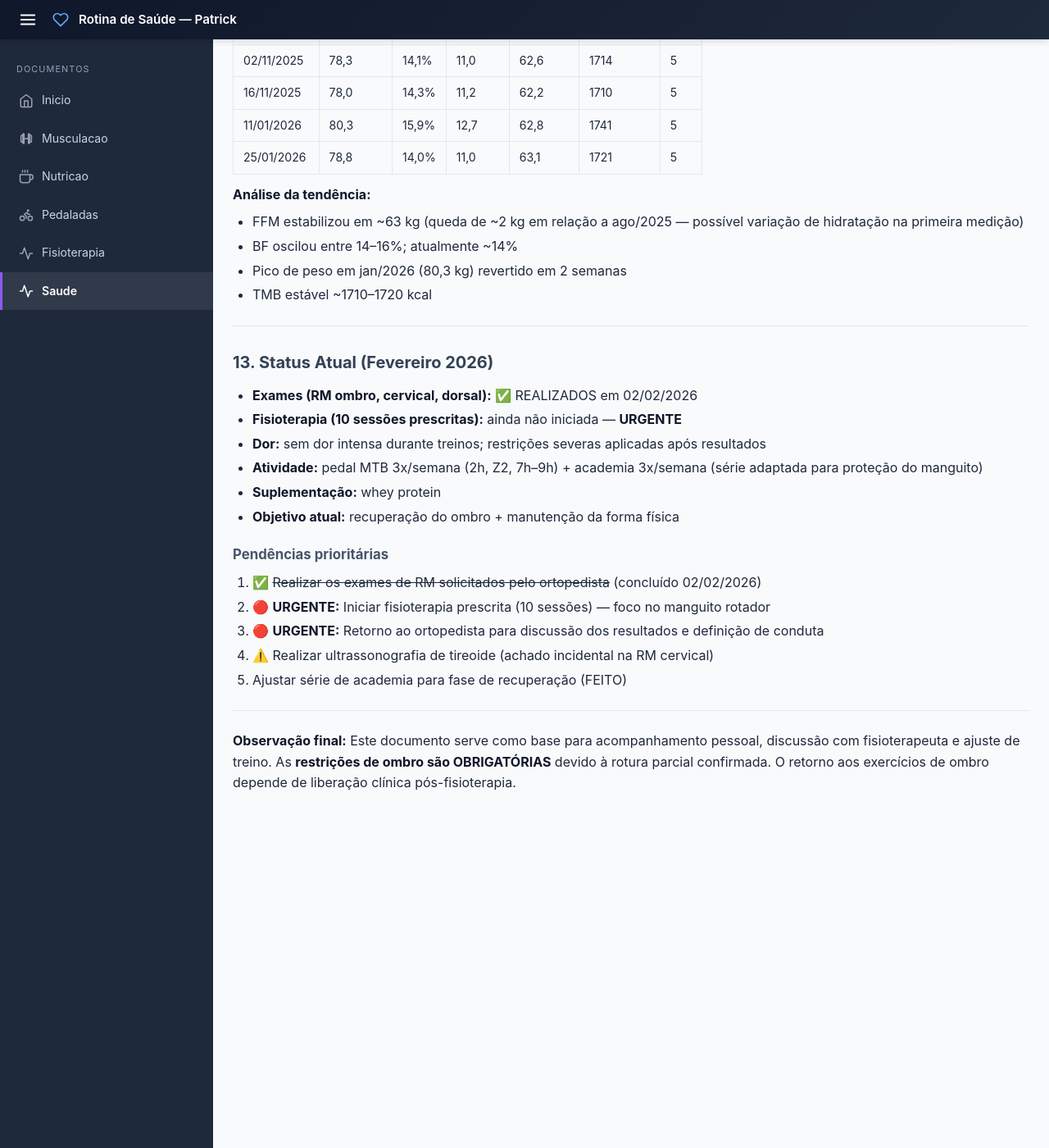
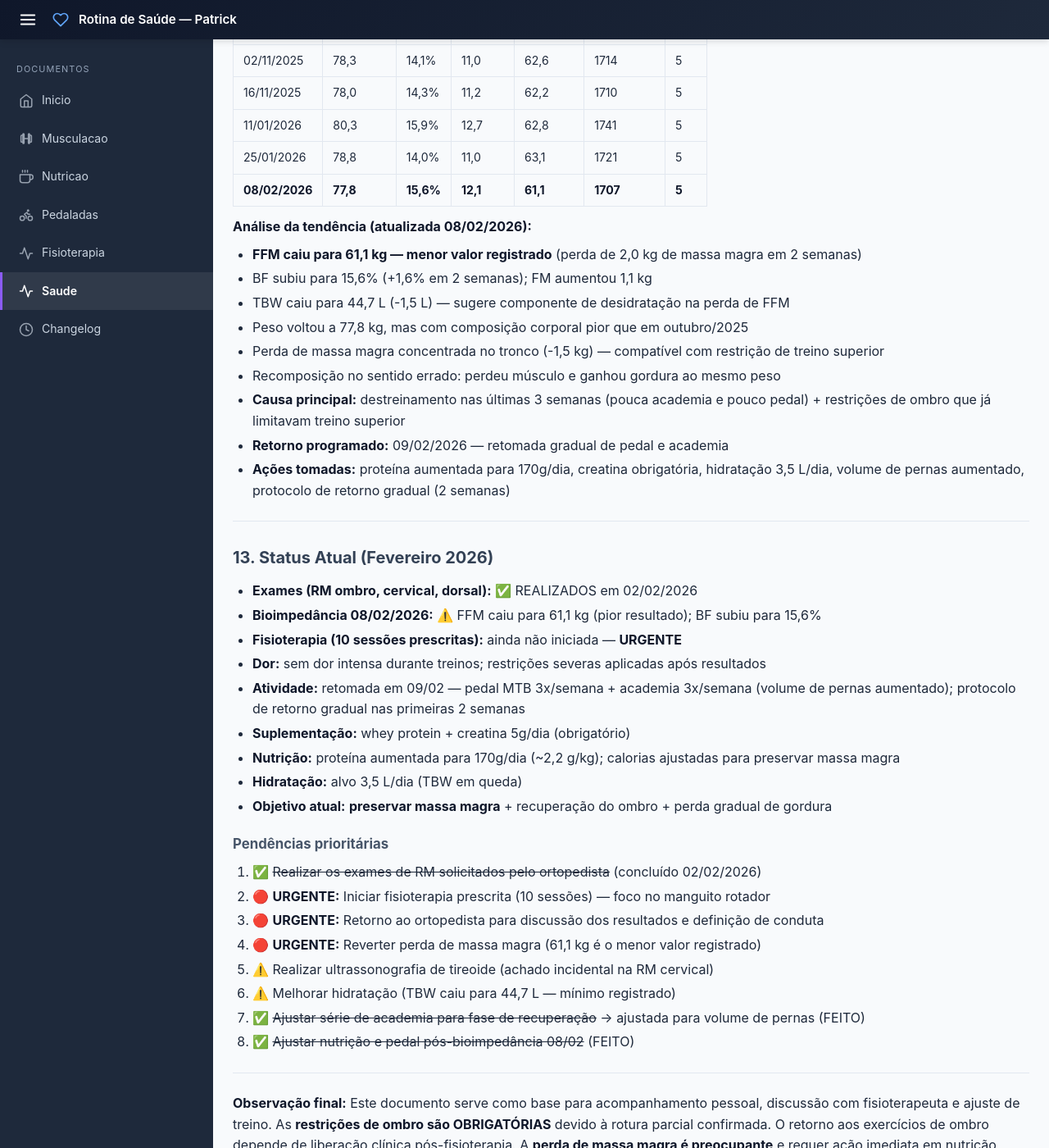
Before and after one commit to criapix/rotina-saude, a Jekyll site: the page built from dados-saude.md, in a window 1280 px wide and 1400 px high, scrolled down 7026 px. Shown: the whole window at 82% size. Built offline with Jekyll 4.4.1, drawn with Linux system fonts in a browser that asks for light colours; some of the changed text lies outside the part shown.

Commit message:
Add Changelog page and update navigation; enhance health data analysis and training plan
- Introduced a new Changelog page for tracking changes in training, nutrition, and clinical follow-ups.
- Updated navigation in default layout to include a link to the Changelog.
- Enhanced health data analysis in 'dados-saude.md' with updated trends and insights from the latest bioimpedance assessment.
- Revised training plan in 'serie-academia.md' to reflect adjustments for recovery and increased focus on leg workouts.
- Added a new JSON file for bioimpedance data recorded on 08/02/2026.

```diff
--- a/_layouts/default.html
+++ b/_layouts/default.html
@@ -301,6 +301,12 @@
         </svg>
         Saude
       </a>
+      <a href="{{ '/changelog' | relative_url }}" class="nav-home {% if page.title == 'Changelog' %}active{% endif %}">
+        <svg class="nav-icon" viewBox="0 0 24 24" fill="none" stroke="currentColor" stroke-width="2" stroke-linecap="round" stroke-linejoin="round">
+          <circle cx="12" cy="12" r="10"/><polyline points="12 6 12 12 16 14"/>
+        </svg>
+        Changelog
+      </a>
     </div>
   </nav>
 
--- a/dados-saude.md
+++ b/dados-saude.md
@@ -302,32 +302,44 @@
 | 16/11/2025 | 78,0 | 14,3% | 11,2 | 62,2 | 1710 | 5 |
 | 11/01/2026 | 80,3 | 15,9% | 12,7 | 62,8 | 1741 | 5 |
 | 25/01/2026 | 78,8 | 14,0% | 11,0 | 63,1 | 1721 | 5 |
+| **08/02/2026** | **77,8** | **15,6%** | **12,1** | **61,1** | **1707** | **5** |
 
-**Análise da tendência:**
-- FFM estabilizou em ~63 kg (queda de ~2 kg em relação a ago/2025 — possível variação de hidratação na primeira medição)
-- BF oscilou entre 14–16%; atualmente ~14%
-- Pico de peso em jan/2026 (80,3 kg) revertido em 2 semanas
-- TMB estável ~1710–1720 kcal
+**Análise da tendência (atualizada 08/02/2026):**
+- **FFM caiu para 61,1 kg — menor valor registrado** (perda de 2,0 kg de massa magra em 2 semanas)
+- BF subiu para 15,6% (+1,6% em 2 semanas); FM aumentou 1,1 kg
+- TBW caiu para 44,7 L (-1,5 L) — sugere componente de desidratação na perda de FFM
+- Peso voltou a 77,8 kg, mas com composição corporal pior que em outubro/2025
+- Perda de massa magra concentrada no tronco (-1,5 kg) — compatível com restrição de treino superior
+- Recomposição no sentido errado: perdeu músculo e ganhou gordura ao mesmo peso
+- **Causa principal:** destreinamento nas últimas 3 semanas (pouca academia e pouco pedal) + restrições de ombro que já limitavam treino superior
+- **Retorno programado:** 09/02/2026 — retomada gradual de pedal e academia
+- **Ações tomadas:** proteína aumentada para 170g/dia, creatina obrigatória, hidratação 3,5 L/dia, volume de pernas aumentado, protocolo de retorno gradual (2 semanas)
 
 ---
 
 ## 13. Status Atual (Fevereiro 2026)
 
 - **Exames (RM ombro, cervical, dorsal):** ✅ REALIZADOS em 02/02/2026
+- **Bioimpedância 08/02/2026:** ⚠️ FFM caiu para 61,1 kg (pior resultado); BF subiu para 15,6%
 - **Fisioterapia (10 sessões prescritas):** ainda não iniciada — **URGENTE**
 - **Dor:** sem dor intensa durante treinos; restrições severas aplicadas após resultados
-- **Atividade:** pedal MTB 3x/semana (2h, Z2, 7h–9h) + academia 3x/semana (série adaptada para proteção do manguito)
-- **Suplementação:** whey protein
-- **Objetivo atual:** recuperação do ombro + manutenção da forma física
+- **Atividade:** retomada em 09/02 — pedal MTB 3x/semana + academia 3x/semana (volume de pernas aumentado); protocolo de retorno gradual nas primeiras 2 semanas
+- **Suplementação:** whey protein + creatina 5g/dia (obrigatório)
+- **Nutrição:** proteína aumentada para 170g/dia (~2,2 g/kg); calorias ajustadas para preservar massa magra
+- **Hidratação:** alvo 3,5 L/dia (TBW em queda)
+- **Objetivo atual:** **preservar massa magra** + recuperação do ombro + perda gradual de gordura
 
 ### Pendências prioritárias
 1. ✅ ~~Realizar os exames de RM solicitados pelo ortopedista~~ (concluído 02/02/2026)
 2. 🔴 **URGENTE:** Iniciar fisioterapia prescrita (10 sessões) — foco no manguito rotador
 3. 🔴 **URGENTE:** Retorno ao ortopedista para discussão dos resultados e definição de conduta
-4. ⚠️ Realizar ultrassonografia de tireoide (achado incidental na RM cervical)
-5. Ajustar série de academia para fase de recuperação (FEITO)
+4. 🔴 **URGENTE:** Reverter perda de massa magra (61,1 kg é o menor valor registrado)
+5. ⚠️ Realizar ultrassonografia de tireoide (achado incidental na RM cervical)
+6. ⚠️ Melhorar hidratação (TBW caiu para 44,7 L — mínimo registrado)
+7. ✅ ~~Ajustar série de academia para fase de recuperação~~ → ajustada para volume de pernas (FEITO)
+8. ✅ ~~Ajustar nutrição e pedal pós-bioimpedância 08/02~~ (FEITO)
 
 ---
 
 **Observação final:**
-Este documento serve como base para acompanhamento pessoal, discussão com fisioterapeuta e ajuste de treino. As **restrições de ombro são OBRIGATÓRIAS** devido à rotura parcial confirmada. O retorno aos exercícios de ombro depende de liberação clínica pós-fisioterapia.
+Este documento serve como base para acompanhamento pessoal, discussão com fisioterapeuta e ajuste de treino. As **restrições de ombro são OBRIGATÓRIAS** devido à rotura parcial confirmada. O retorno aos exercícios de ombro depende de liberação clínica pós-fisioterapia. A **perda de massa magra é preocupante** e requer ação imediata em nutrição, hidratação e estímulo muscular.
```
Also changed, not shown: Bioimpedância/2026-02-08.json (added, +1 -0 lines), Pedal/Rotina de pedaladas.md (+19 -4 lines), Recomendação nutricional/Plano nutricional.md (+27 -15 lines), serie-academia.md (+37 -17 lines), changelog.md (added).
